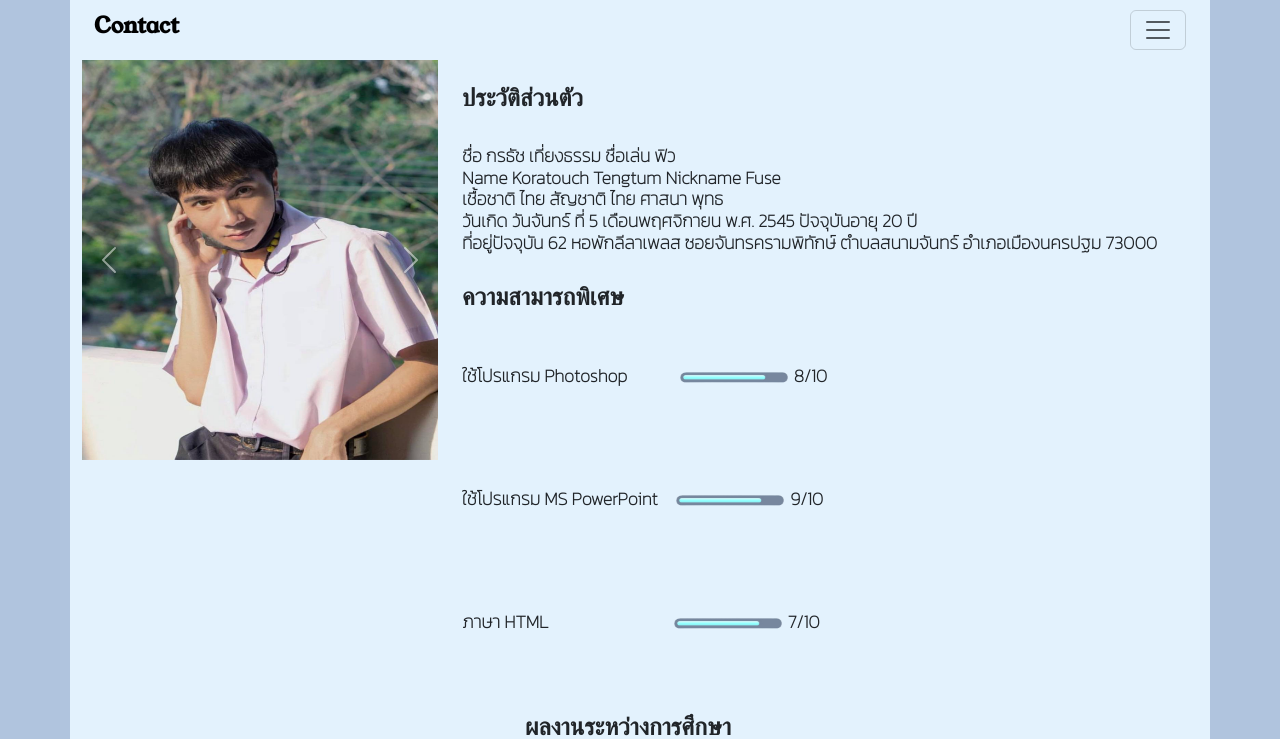
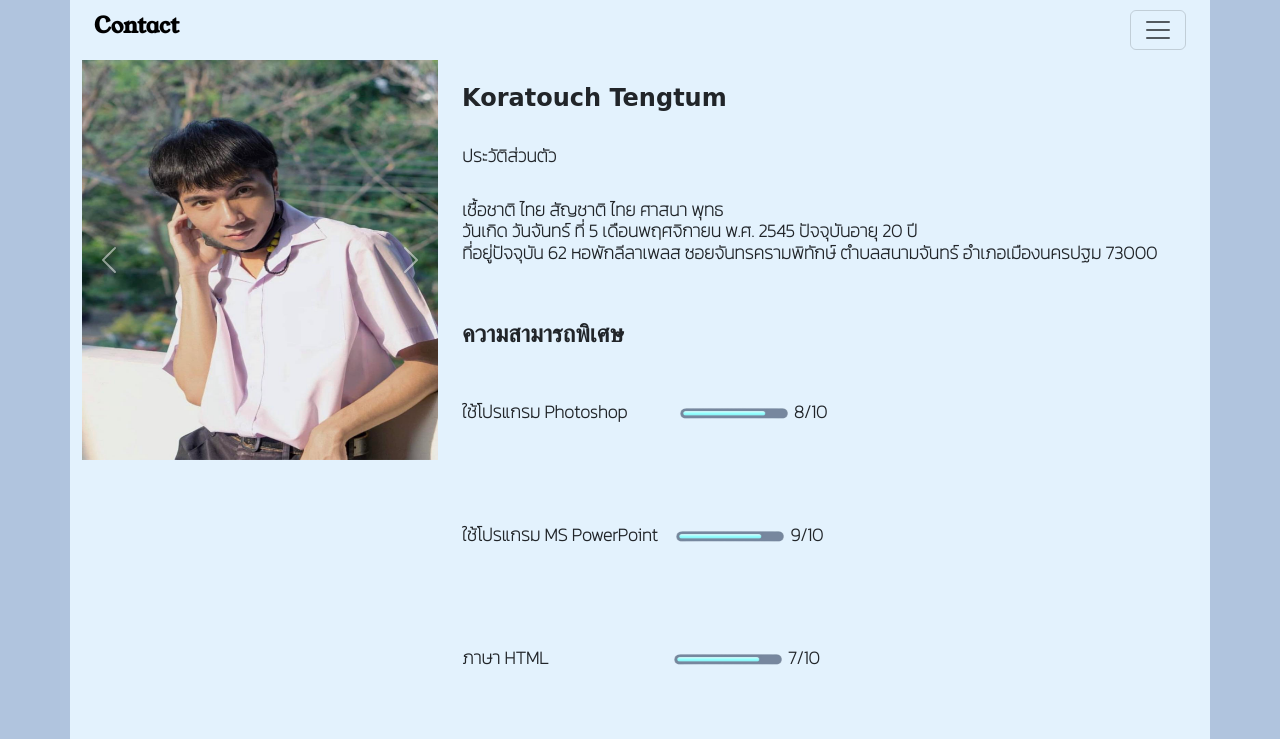
Before and after one commit to Scorquar/resume, a plain HTML site: page index.html in a window 1280 px wide. Shown: the top 739 px of the page. Drawn offline with nearby package versions, Linux system fonts and the light colour scheme; a web font is replaced by a local one.

Commit message:
Add files via upload

```diff
--- a/index.html
+++ b/index.html
@@ -3,7 +3,7 @@
   <head>
     <meta http-equiv="content-type" content="text/html; charset=utf-8">
     <meta name="viewport" content="width=device-width, initial-scale=1">
-    <title>Koratouch</title>
+    <title>Resume</title>
     <link href="https://cdn.jsdelivr.net/npm/bootstrap@5.3.2/dist/css/bootstrap.min.css"
 
       rel="stylesheet" integrity="sha384-T3c6CoIi6uLrA9TneNEoa7RxnatzjcDSCmG1MXxSR1GAsXEV/Dwwykc2MPK8M2HN"
@@ -15,6 +15,9 @@
     <link href="https://fonts.googleapis.com/css2?family=Chonburi&amp;family=Kanit:wght@100&amp;family=Young+Serif&amp;display=swap"
 
       rel="stylesheet">
+    <meta name="author" content="Koratouch Tengtum">
+    <meta name="description" content="Koratouch's Resume for graphic design position.">
+    <meta name="keywords" content="Resume,Koratouch,GraphicDesign">
   </head>
   <body>
     <div class="container my-color">
@@ -75,19 +78,20 @@
               data-bs-slide="next"> <span class="carousel-control-next-icon" aria-hidden="true"></span>
               <span class="visually-hidden">Next</span> </button> </div>
         </div>
-        <div class="col-8"> <br>
+        <div class="col-md-8"> <br>
           <strong>
-            <h2> ประวัติส่วนตัว</h2>
-          </strong> <br>
-          <h1> ชื่อ กรธัช เที่ยงธรรม ชื่อเล่น ฟิว <br>
-            Name Koratouch Tengtum Nickname Fuse <br>
-            เชื้อชาติ ไทย สัญชาติ ไทย ศาสนา พุทธ <br>
-            วันเกิด วันจันทร์ ที่ 5 เดือนพฤศจิกายน พ.ศ. 2545 ปัจจุบันอายุ 20 ปี
+            <h2> Koratouch Tengtum</h2>
             <br>
-            ที่อยู่ปัจจุบัน 62 หอพักลีลาเพลส ซอยจันทรครามพิทักษ์ ตำบลสนามจันทร์
-            อำเภอเมืองนครปฐม 73000 <br>
-            <br>
-          </h1>
+          </strong>
+          <h1> ประวัติส่วนตัว </h1>
+          <br>
+         <h1>
+
+          เชื้อชาติ ไทย สัญชาติ ไทย ศาสนา พุทธ <br>
+          วันเกิด วันจันทร์ ที่ 5 เดือนพฤศจิกายน พ.ศ. 2545 ปัจจุบันอายุ 20 ปี <br>
+          ที่อยู่ปัจจุบัน 62 หอพักลีลาเพลส ซอยจันทรครามพิทักษ์
+           ตำบลสนามจันทร์ อำเภอเมืองนครปฐม 73000</h1> <br>
+          <br>
           <h2> ความสามารถพิเศษ</h2>
           <h1>ใช้โปรแกรม Photoshop&nbsp;&nbsp; &nbsp; &nbsp;&nbsp;&nbsp; &nbsp;
             <img src="images/bar.png" alt="" style="width: 120px; height: 115px;">8/10</h1>
```
